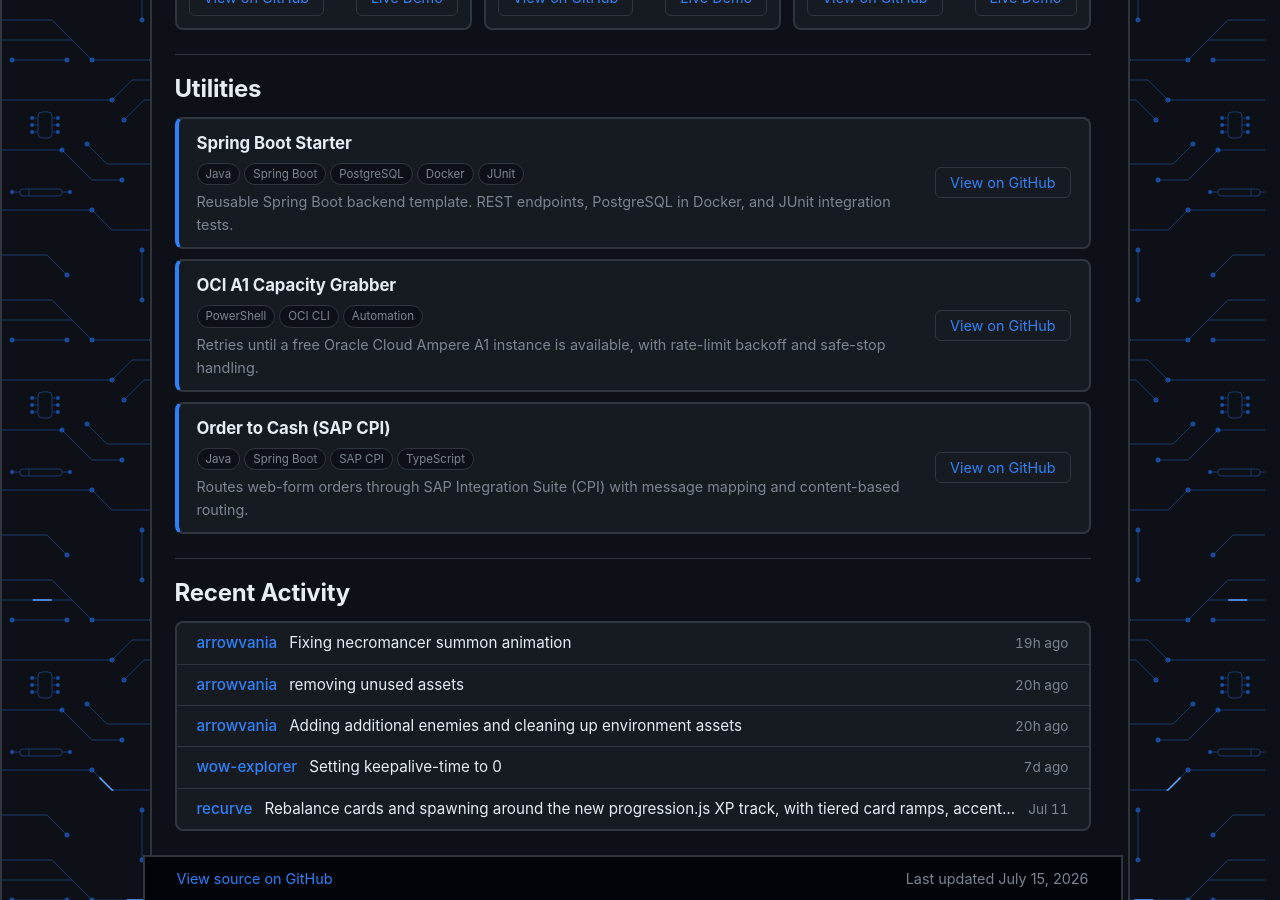
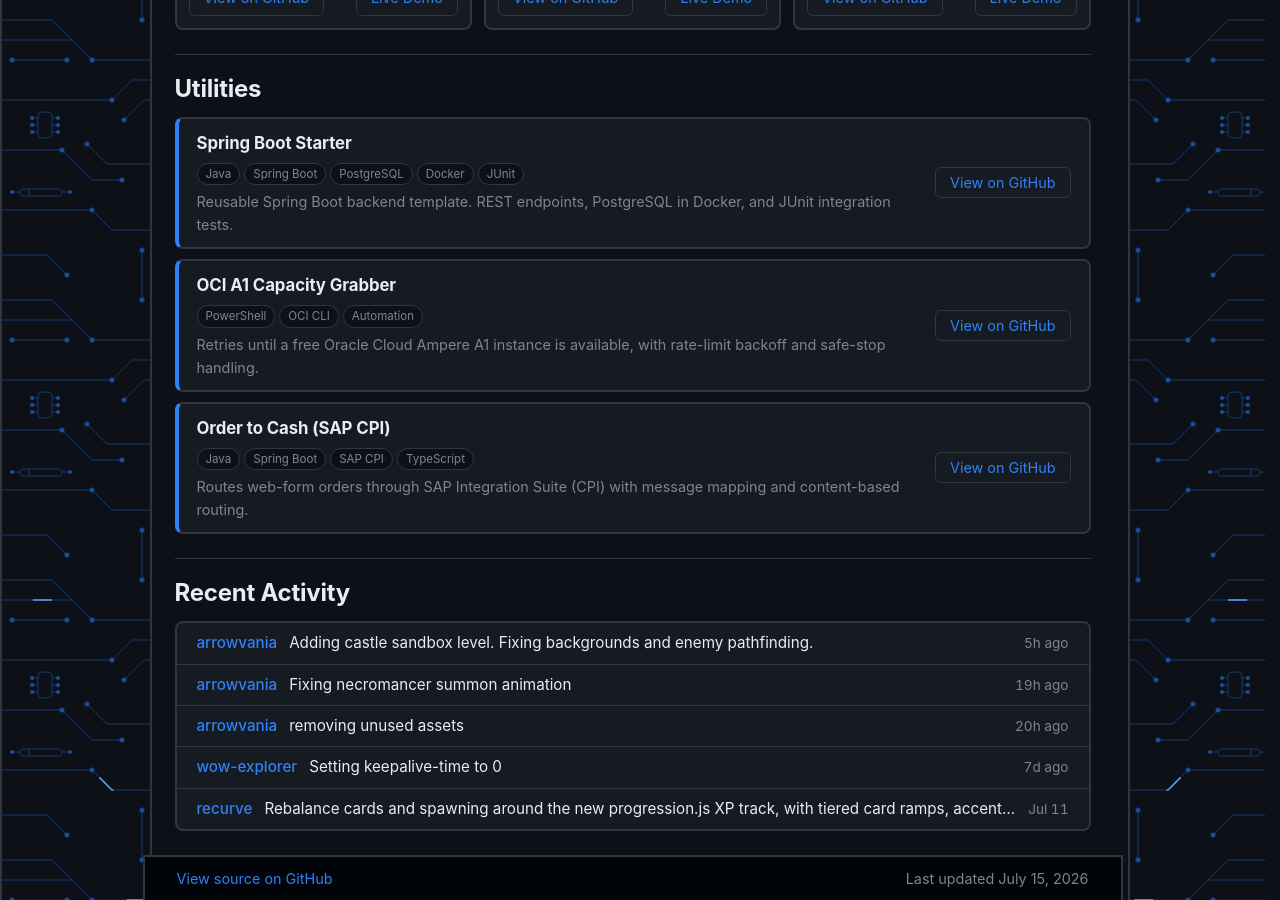
Before and after one commit to rwdenmark/rwdenmark.github.io, a Jekyll site: the page built from projects.html, in a window 1280 px wide and 900 px high, scrolled down 1507 px. Built offline with Jekyll 4.4.1, drawn with Linux system fonts in a browser that asks for light colours.

Commit message:
chore: update recent commits cache [skip ci]

```diff
--- a/_data/commits.json
+++ b/_data/commits.json
@@ -1,4 +1,10 @@
 [
+  {
+    "repo": "arrowvania",
+    "message": "Adding castle sandbox level. Fixing backgrounds and enemy pathfinding.",
+    "date": "2026-07-18T21:12:59Z",
+    "url": "https://github.com/rwdenmark/arrowvania/commit/a2decd846e15084cb1771bfaedc0375ff720a440"
+  },
   {
     "repo": "arrowvania",
     "message": "Fixing necromancer summon animation",
@@ -10,12 +16,6 @@
     "message": "removing unused assets",
     "date": "2026-07-18T06:34:06Z",
     "url": "https://github.com/rwdenmark/arrowvania/commit/eb5a7c0badddc20e8c575453fdb0785bd02583d1"
-  },
-  {
-    "repo": "arrowvania",
-    "message": "Adding additional enemies and cleaning up environment assets",
-    "date": "2026-07-18T06:33:22Z",
-    "url": "https://github.com/rwdenmark/arrowvania/commit/10f94668f0aef360db57328d22f1cf027ef15874"
   },
   {
     "repo": "wow-explorer",
```
